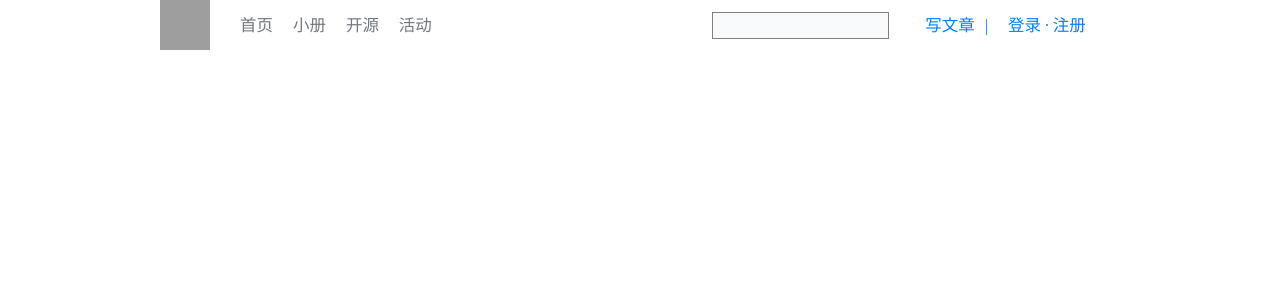
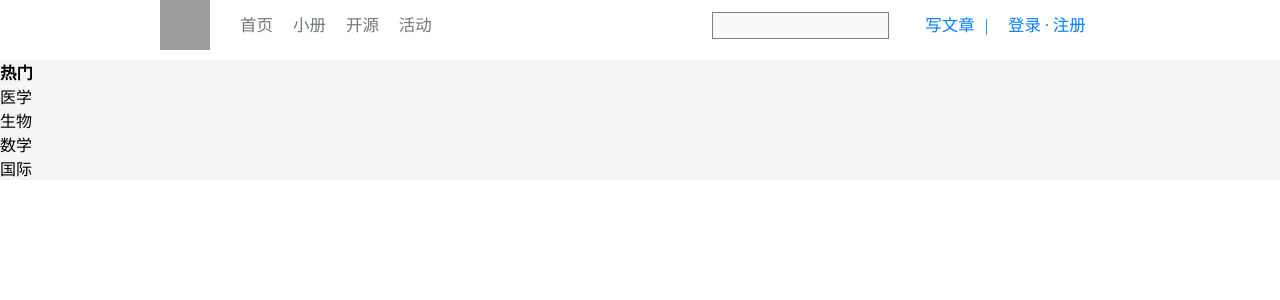
Before and after one commit to outofhadoop/graduation, a Vue app in the folder files/: page / in a window 1280 px wide. Shown: the top 300 px of the page. Built offline with nearby package versions, Linux system fonts and the light colour scheme; some icons are missing.

Commit message:
index middle box begin

```diff
--- a/files/src/components/index.vue
+++ b/files/src/components/index.vue
@@ -2,12 +2,14 @@
   <div class="index">
     <top-nav @login-show="loginShow"></top-nav>
     <login-box v-show="loginBoxShow" @login-show="loginShow"></login-box>
+    <index-main-middle-box></index-main-middle-box>
   </div>
 </template>
 
 <script>
 import indexTopNav from '@/components/topBar/indexTopBar'
 import login from '@/components/login'
+import indexMainBox from '@/components/index_main/indexMainBox'
 export default {
   name: 'index',
   data () {
@@ -17,7 +19,8 @@ export default {
   },
   components: {
     'top-nav': indexTopNav,
-    'loginBox': login
+    'loginBox': login,
+    'index-main-middle-box': indexMainBox
   },
   methods: {
     loginShow () {
@@ -29,5 +32,7 @@ export default {
 </script>
 
 <style>
-
+.index{
+  background-color: #f4f5f5;
+}
 </style>
--- /dev/null
+++ b/files/src/components/index_main/indexMainBox.vue
@@ -0,0 +1,25 @@
+<template>
+  <div class="index_main_middle">
+      <nav class="index_main_category_nav">
+          <h5>热门</h5>
+          <ul>
+              <li v-for="item in navList" v-bind:key='item.index'>{{ item }}</li>
+          </ul>
+      </nav>
+  </div>
+</template>
+<script>
+export default {
+    data () {
+        return {
+            navList: [ '医学', '生物', '数学', '国际' ]
+        }
+    },
+    methods: {
+
+    }
+}
+</script>
+<style>
+h5{font-size: 1.03rem;}
+</style>
--- a/files/src/components/topBar/indexTopBar.vue
+++ b/files/src/components/topBar/indexTopBar.vue
@@ -86,7 +86,8 @@ export default {
 }
 /* 全局样式 */
 /* 头部logo */
-header{height: 60px;}
+.indexNavBox{background: white;}
+header{height: 60px;background: white;}
 .container{margin: auto;max-width: 960px;display: flex;display: -webkit-flex;align-items: center;-ms-flex-align: center;}
 .headLogo a img{width: 100%;height: 100%;}
 .navLogo{display: block;height: 50px;width: 50px;}
```
